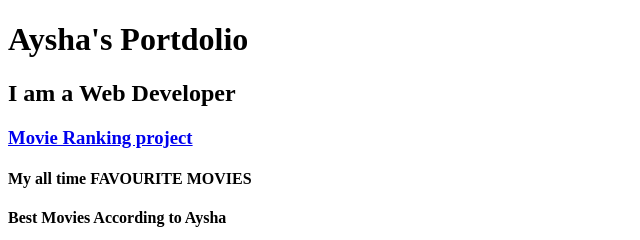
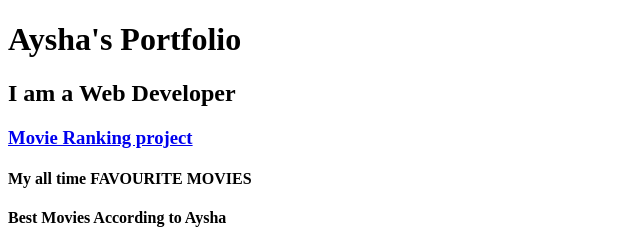
Before and after one commit to Aysha45/html-portfolio, a plain HTML site: page index.html in a window 1280 px wide. Shown: the top 240 px of the page, 0-640 px from the left. Drawn offline with Linux system fonts and the light colour scheme.

Commit message:
Update index.html

```diff
--- a/index.html
+++ b/index.html
@@ -6,7 +6,7 @@
     <title>Portfolio</title>
 </head>
 <body>
-    <h1>Aysha's Portdolio</h1>
+    <h1>Aysha's Portfolio</h1>
     <h2>I am a Web Developer</h2>
     <h3><a href="./public/index copy 2.html">Movie Ranking project</a></h3>
     <h4>My all time FAVOURITE MOVIES</h4>
```
